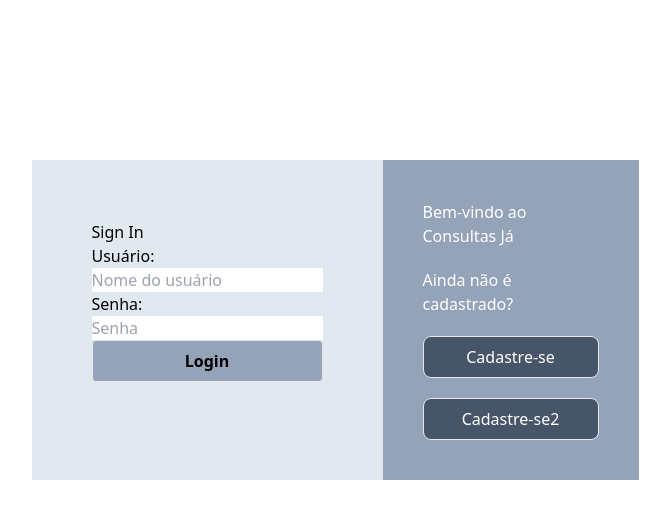
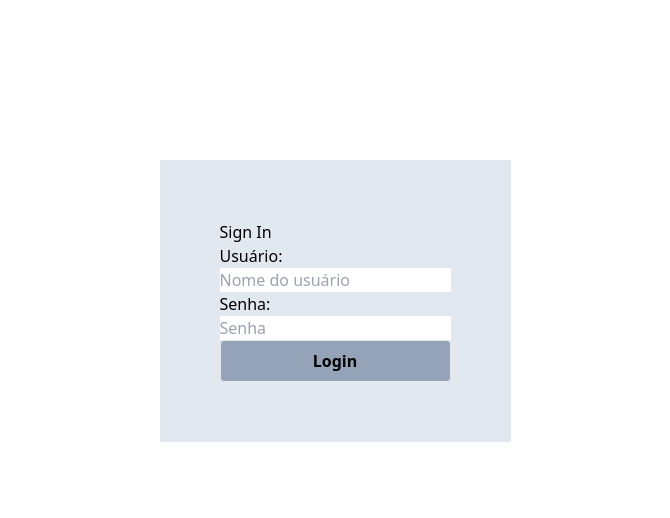
Before and after one commit to pllsg96/consultas-ja, a React (Vite) app in the folder consultas-ja/: page / in a window 1280 px wide. Shown: the top 518 px of the page, without its empty margins (305-975 px from the left). Built offline with nearby package versions, Linux system fonts and the light colour scheme.

Commit message:
fix: removendo aba de navegacao para cadastro

```diff
--- a/consultas-ja/src/App.jsx
+++ b/consultas-ja/src/App.jsx
@@ -24,16 +24,7 @@
             </Routes>
           </div>
 
-          <div className="bg-slate-400 w-64 flex flex-col justify-center space-y-5 p-10">
-            <h1 style={{color: 'white'}}>Bem-vindo ao Consultas Já</h1>
-            <h1 style={{color: 'white'}}>Ainda não é cadastrado?</h1>
-            <Link to="/cadastro" className="flex justify-center bg-slate-600 border rounded-lg hover:bg-slate-500 text-white p-2">
-              Cadastre-se
-            </Link>
-            <Link to="/" className="flex justify-center bg-slate-600 border rounded-lg hover:bg-slate-500 text-white p-2">
-              Cadastre-se2
-            </Link>
-          </div>
+
         </div>
       </BrowserRouter>
     </AppProvider>
--- a/consultas-ja/src/pages/Login.jsx
+++ b/consultas-ja/src/pages/Login.jsx
@@ -30,6 +30,8 @@
         <button className="bg-slate-400 text-black font-bold py-2 px-4 rounded border">Login</button>
     </div>
 
+
+
   )
  }
 
```
